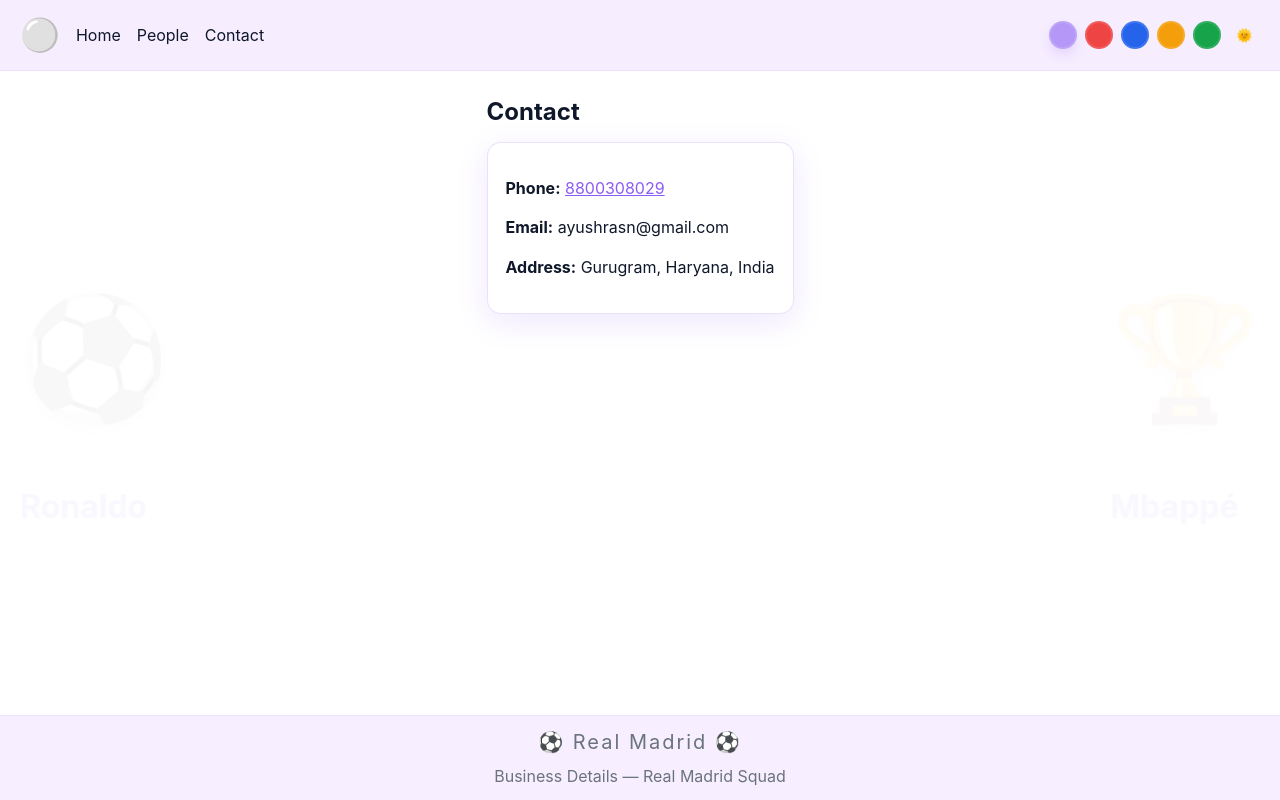
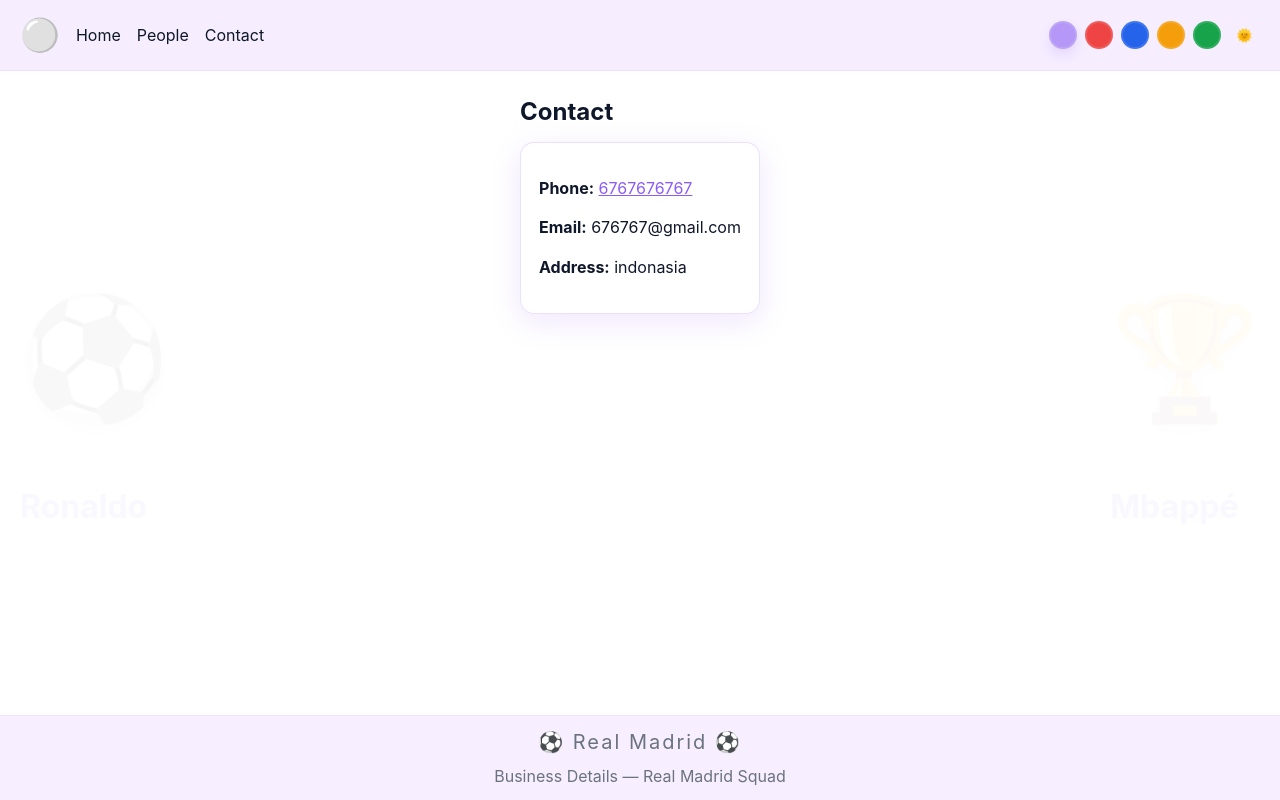
Before and after one commit to ayushwf/vibe-coding, a Next.js app: page /contact in a window 1280 px wide. Built offline with nearby package versions, Linux system fonts and the light colour scheme.

Commit message:
removed sensitive files

```diff
--- a/data/club.ts
+++ b/data/club.ts
@@ -1,7 +1,7 @@
 export const club = {
   name: 'Real Madrid CF',
   summary: '', // placeholder summary
-  address: 'Gurugram, Haryana, India',
-  phone: '8800308029',
-  email: 'ayushrasn@gmail.com'
+  address: 'indonasia',
+  phone: '6767676767',
+  email: '676767@gmail.com'
 }
```
